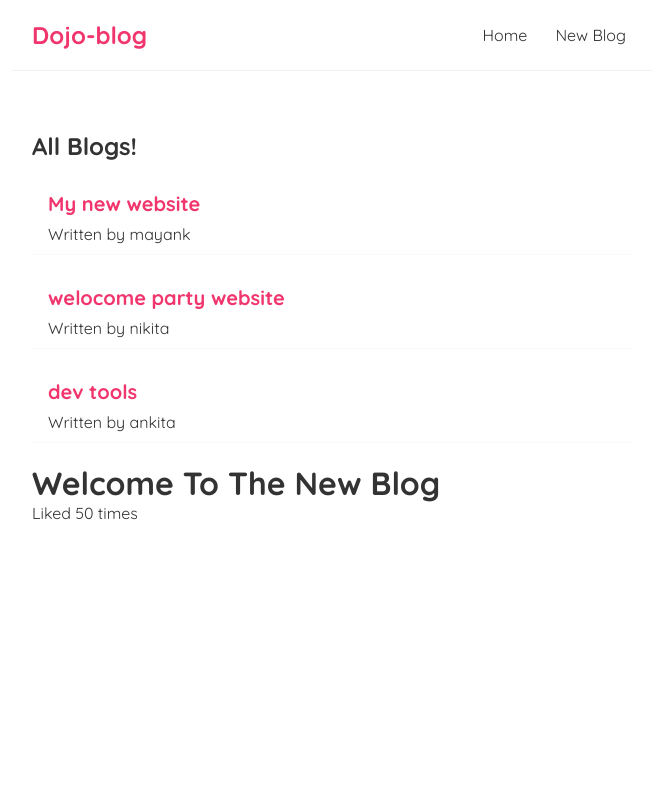
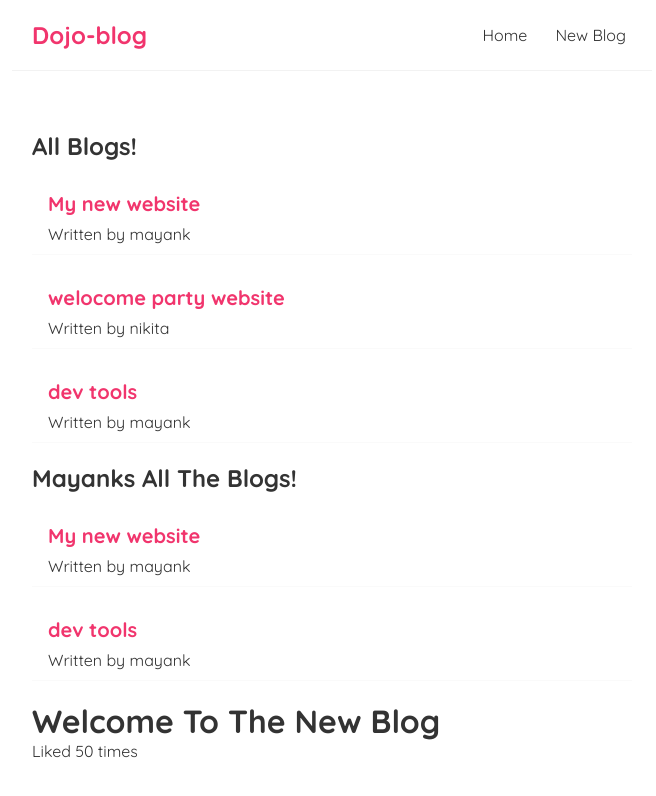
Before and after one commit to mayank98x/React, a React (Create React App) app: page / in a window 1280 px wide. Shown: the top 796 px of the page, without its empty margins (308-964 px from the left). Built offline with nearby package versions, Linux system fonts and the light colour scheme.

Commit message:
fetch:reusing components

```diff
--- a/src/BlogList.js
+++ b/src/BlogList.js
@@ -13,9 +13,6 @@ const BlogList = ({blogs, title}) => {
             </div>
         ))}
         </div>
-
     );
-
 }
-
 export default BlogList;
--- a/src/Home.js
+++ b/src/Home.js
@@ -8,12 +8,13 @@ const Home = () => {
     const [ blogs, setBlogs] = useState([
         {title:'My new website' , body: ' lorem asdasd' , author: 'mayank' , id: 1},
         {title:'welocome party website' , body: ' lorem asdasd' , author: 'nikita' , id: 2},
-        {title:'dev tools' , body: ' lorem asdasd' , author: 'ankita' , id: 3}
+        {title:'dev tools' , body: ' lorem asdasd' , author: 'mayank' , id: 3}
     ])
     return (
         <div className="home">
 
            <BlogList blogs={blogs} title="All Blogs!"/>
+           <BlogList blogs={blogs.filter((blog) => blog.author === 'mayank') } title="Mayanks All The Blogs!"/>
          </div>
      );
 }
```
